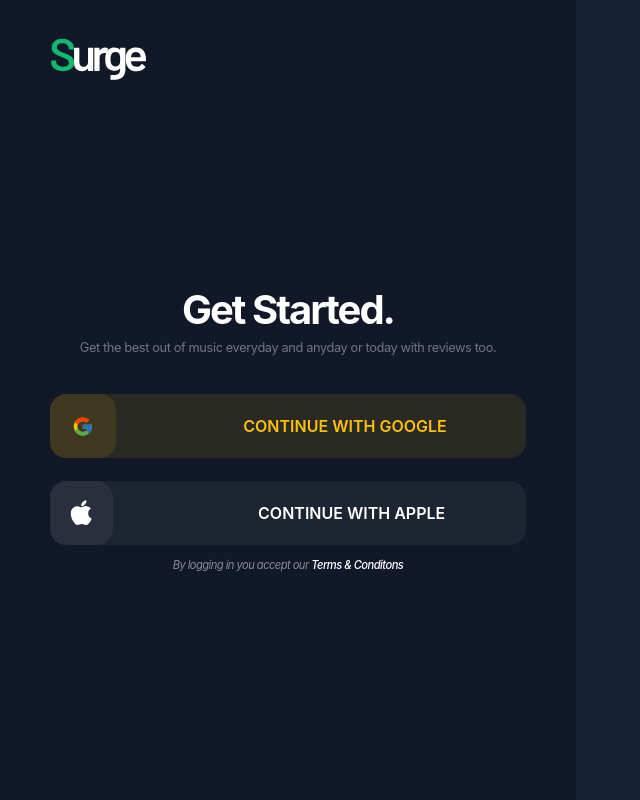
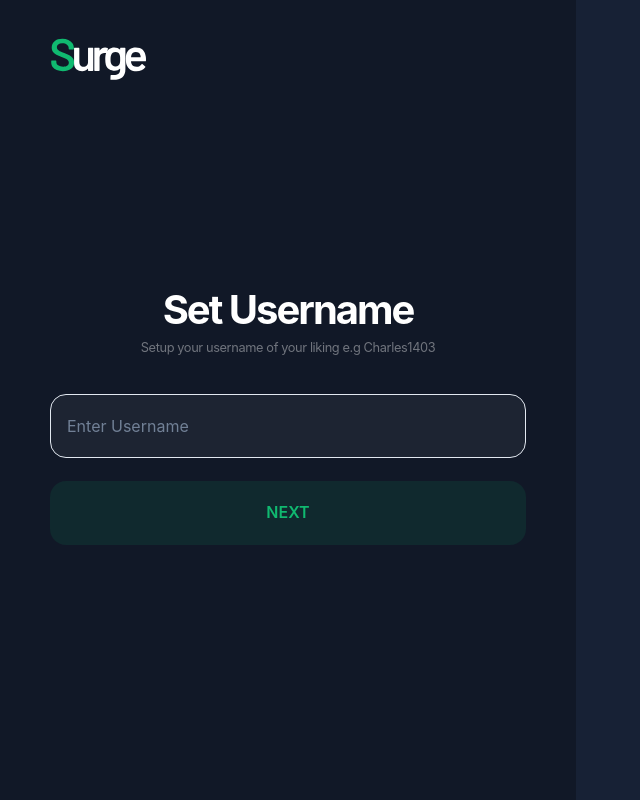
Before and after one commit to Charles-Okoeguale/surge, a React (Create React App) app in the folder frontend/: page / in a window 1280 px wide. Shown: the whole page, without its empty margins (0-640 px from the left). Built offline with nearby package versions, Linux system fonts and the light colour scheme.

Commit message:
add username auth flow

```diff
--- a/frontend/src/App.tsx
+++ b/frontend/src/App.tsx
@@ -1,11 +1,12 @@
 import React from 'react';
 import './App.css';
 import Signup from './pages/Authflow/Signup';
+import Username from './pages/Authflow/Username';
 
 function App() {
   return (
     <div className="App">
-      <Signup/>
+      <Username/>
     </div>
   );
 }
--- /dev/null
+++ b/frontend/src/pages/Authflow/Username/index.jsx
@@ -0,0 +1,27 @@
+import { Box,Button,Flex, Input, Text } from '@chakra-ui/react';
+import { LogoSVG } from '../../../components/Svg';
+
+function Username() {
+  return (
+        <Flex w='100%'>
+        <Box w='45%' backgroundColor='#111827' height='100vh'>
+            <Box mx={50} my={5} w='6.1em' h='3.1em'>
+                <LogoSVG/>
+            </Box>
+            <Box my={220} mx={50}>
+            <Text my={3} color='white' fontWeight={700} fontSize='2.5em' letterSpacing='-0.05em' lineHeight='1em'>
+               Set Username
+            </Text>
+            <Text color='rgba(255, 255, 255, 0.4)' fontSize='0.8em' lineHeight='1em' letterSpacing='-0.03em'>
+                Setup your username of your liking e.g Charles1403
+            </Text>
+            <Input  w='100%' h='4em' marginTop={10} background='rgba(255, 255, 255, 0.05)' color='white' borderRadius='1em' placeholder='Enter Username'/>
+            <Button  w='100%' h='4em' marginTop='1.4em' background='rgba(16, 185, 112, 0.1);' color='#10B970' borderRadius='1em'>NEXT</Button>
+            </Box>
+        </Box>
+        <Box w='55%' backgroundColor='#172135' height='100vh'/>
+    </Flex>
+  )
+}
+
+export default Username
```
